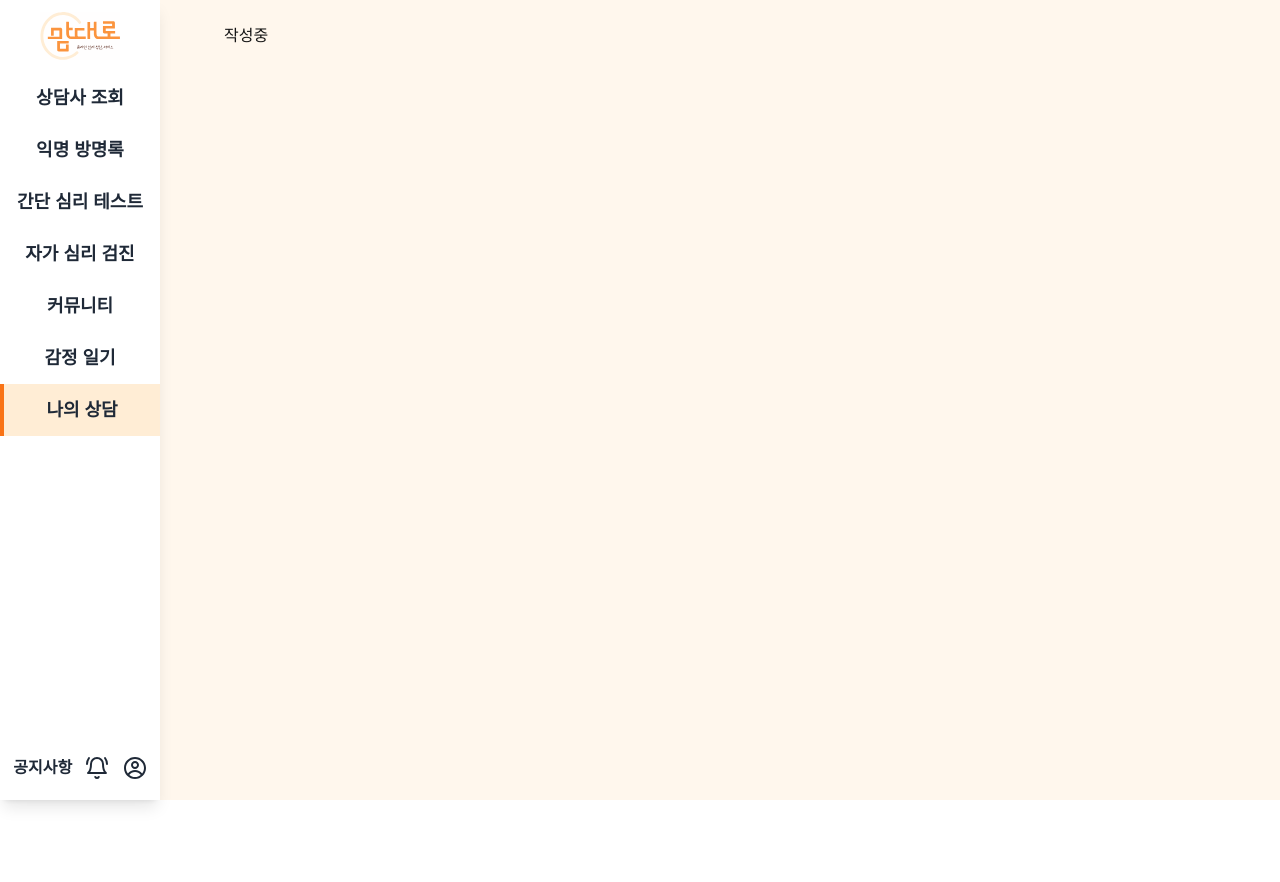
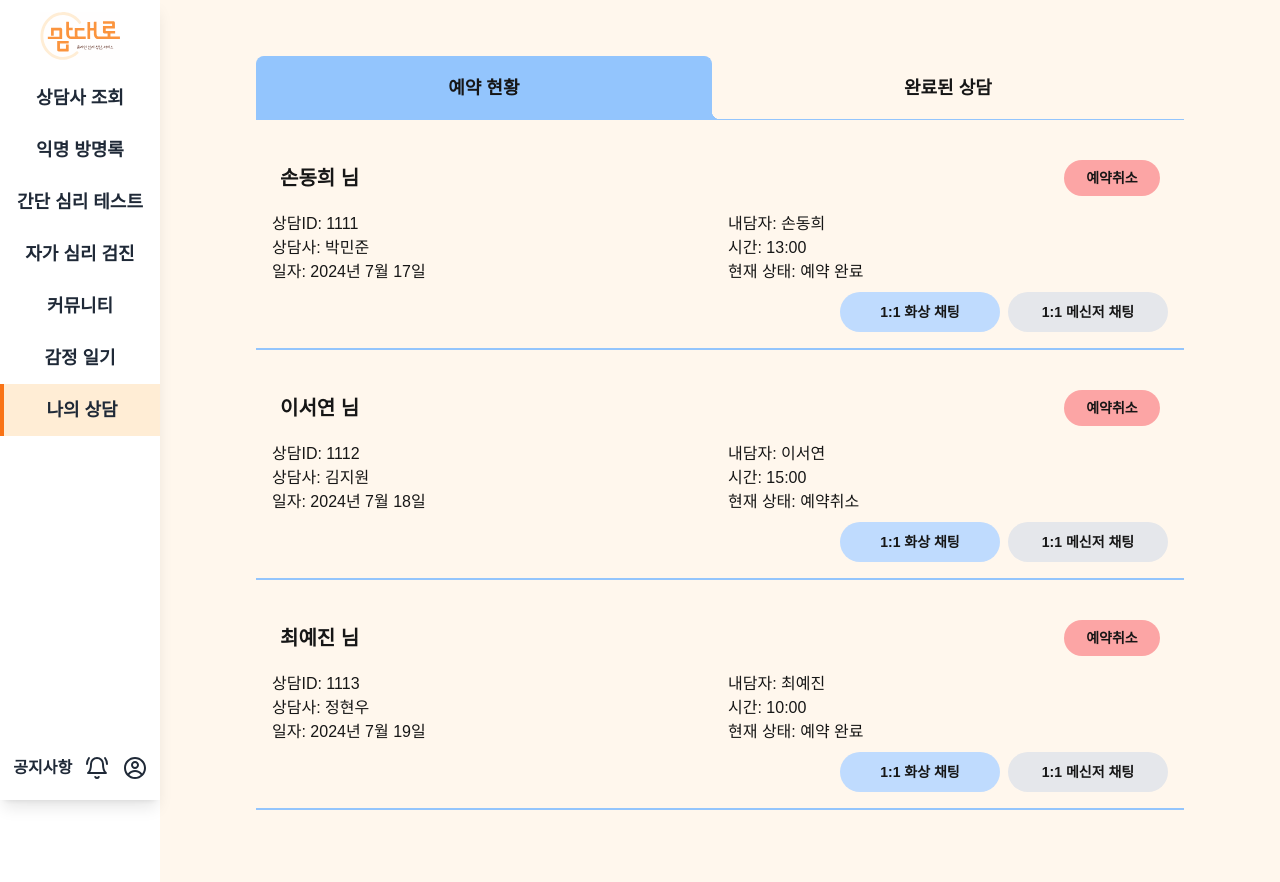
Before and after one commit to heymin2/Mamdaero, a React (Vite) app in the folder frontend/: page /mycounsel/counselor/history in a window 1280 px wide. Before the commit the page ends 800 px from the top, so only its background shows below. Built offline with nearby package versions, Linux system fonts and the light colour scheme; a web font is replaced by a local one; what quill-image-resize-module-react would draw is missing.

Commit message:
feat: 상담내역페이지 추가

```diff
--- a/frontend/src/components/button/Button.tsx
+++ b/frontend/src/components/button/Button.tsx
@@ -6,7 +6,7 @@ interface ButtonProps {
   onClick: () => void;
   size?: 'xs' | 'sm' | 'md' | 'lg' | 'full' | '상담사목록보기' | '예약하기' | '회원가입';
   shape?: 'rounded' | 'square';
-  color?: 'blue' | 'orange' | 'gray';
+  color?: 'blue' | 'orange' | 'gray' | 'red';
   textSize?: 'xs' | 'sm' | 'md' | 'lg' | 'xl';
   className?: string;
 }
@@ -30,10 +30,11 @@ const shapeClasses: Record<'rounded' | 'square', string> = {
   square: 'rounded-md',
 };
 
-const colorClasses: Record<'blue' | 'orange' | 'gray', string> = {
+const colorClasses: Record<'blue' | 'orange' | 'gray' | 'red', string> = {
   blue: 'bg-blue-200 hover:bg-blue-300 transition',
   orange: 'bg-orange-200 hover:bg-orange-300 transition',
   gray: 'bg-gray-200 hover:bg-gray-300 transition',
+  red: 'bg-red-300 hover:bg-red-400 transition',
 };
 
 const textSizeClasses: Record<'xs' | 'sm' | 'md' | 'lg' | 'xl', string> = {
--- a/frontend/src/pages/mycounsel/counselor/CounselHistory.tsx
+++ b/frontend/src/pages/mycounsel/counselor/CounselHistory.tsx
@@ -1,9 +1,112 @@
-import React from 'react';
+import React, { useState } from 'react';
+import CounselorReservationStatusCard from '@/components/card/mycounsel/CounselorReservationStatusCard';
+import CounselorCompletedCard from '@/components/card/mycounsel/CounselorCompletedCard';
 
 const CounselHistory: React.FC = () => {
+  const [activeTab, setActiveTab] = useState<'reservation' | 'completed'>('reservation');
+
+  // 예시 데이터를 상태로 관리
+  const [reservationData, setReservationData] = useState([
+    {
+      counselId: '1111',
+      counselorName: '박민준',
+      clientName: '손동희',
+      date: '2024년 7월 17일',
+      time: '13:00',
+      status: '예약 완료',
+    },
+    {
+      counselId: '1112',
+      counselorName: '김지원',
+      clientName: '이서연',
+      date: '2024년 7월 18일',
+      time: '15:00',
+      status: '예약취소',
+    },
+    {
+      counselId: '1113',
+      counselorName: '정현우',
+      clientName: '최예진',
+      date: '2024년 7월 19일',
+      time: '10:00',
+      status: '예약 완료',
+    },
+  ]);
+
+  const completedData = [
+    {
+      counselId: '1001',
+      counselorName: '이민서',
+      clientName: '박지훈',
+      date: '2024년 7월 10일',
+      time: '14:00',
+      status: '상담 완료',
+    },
+    {
+      counselId: '1002',
+      counselorName: '송하은',
+      clientName: '김도윤',
+      date: '2024년 7월 11일',
+      time: '11:00',
+      status: '상담 완료',
+    },
+    {
+      counselId: '1003',
+      counselorName: '황서준',
+      clientName: '정수빈',
+      date: '2024년 7월 12일',
+      time: '16:00',
+      status: '상담 완료',
+    },
+  ];
+
+  // 예약 취소 핸들러
+  const handleCancelReservation = (counselId: string) => {
+    setReservationData(prevData =>
+      prevData.filter(reservation => reservation.counselId !== counselId)
+    );
+  };
+
   return (
     <div>
-      <div>작성중</div>
+      <div className="container mx-auto p-8">
+        <div role="tablist" className="tabs tabs-lifted tabs-lg mb-4 font-bold">
+          <a
+            className={`tab tab-lg h-16 ${activeTab === 'reservation' ? 'tab-active [--tab-bg:#93c5fd] [--tab-border-color:#93c5fd]' : '[--tab-border-color:#93c5fd]'}`}
+            onClick={() => setActiveTab('reservation')}
+          >
+            예약 현황
+          </a>
+          <a
+            className={`tab tab-lg h-16 ${activeTab === 'completed' ? 'tab-active [--tab-bg:#93c5fd] [--tab-border-color:#93c5fd]' : '[--tab-border-color:#93c5fd]'}`}
+            onClick={() => setActiveTab('completed')}
+          >
+            완료된 상담
+          </a>
+        </div>
+
+        {activeTab === 'reservation' ? (
+          <div>
+            {reservationData.length > 0 ? (
+              reservationData.map(data => (
+                <CounselorReservationStatusCard
+                  key={data.counselId}
+                  {...data}
+                  onDelete={handleCancelReservation}
+                />
+              ))
+            ) : (
+              <p className="text-center text-gray-500 py-4">예약된 상담이 없습니다.</p>
+            )}
+          </div>
+        ) : (
+          <div>
+            {completedData.map(data => (
+              <CounselorCompletedCard key={data.counselId} {...data} />
+            ))}
+          </div>
+        )}
+      </div>
     </div>
   );
 };
```
